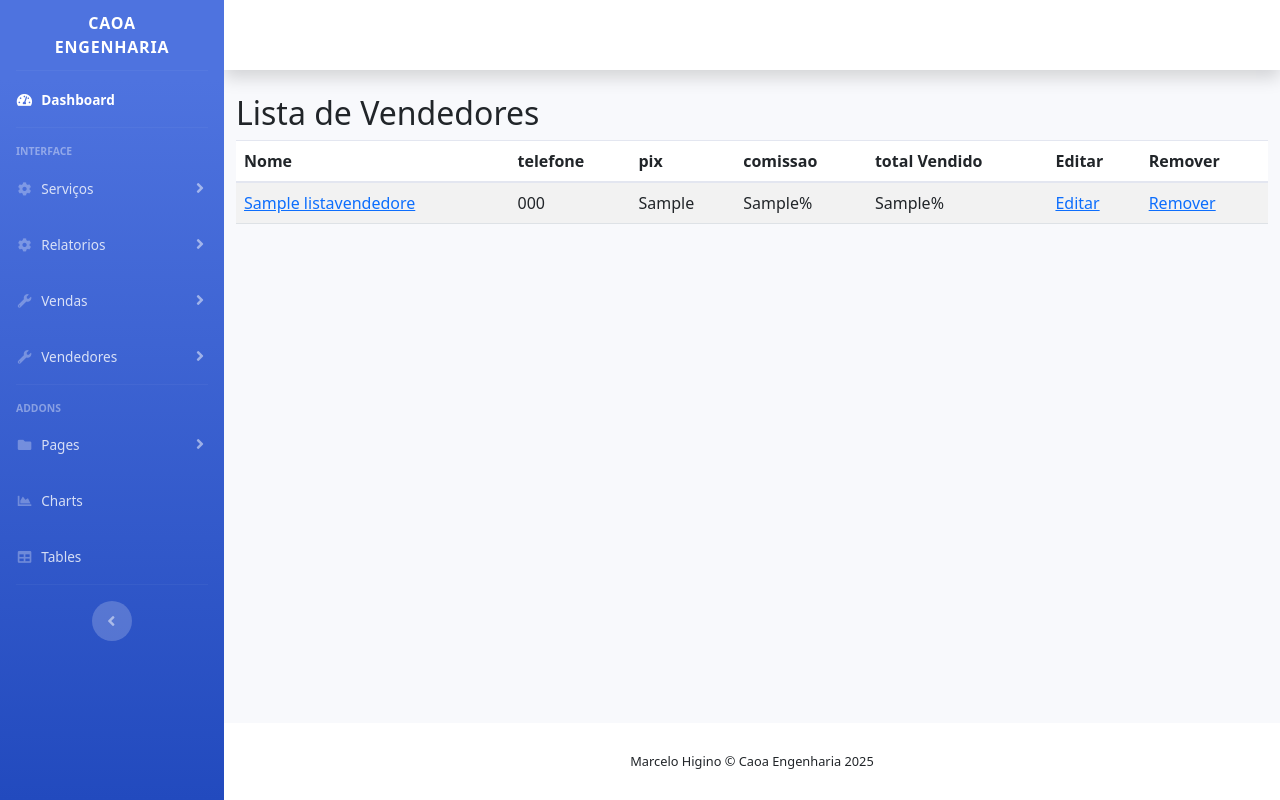
After one commit to marcelohiginoduarte/caoa_eng, a Django app: a page that uses servico/templates/index.html in a window 1280 px wide. The commit adds this page. Run offline with Django 4.2, Linux system fonts and the light colour scheme; tables that the repository leaves empty hold one stand-in row (values such as "Sample post"); some libraries are stand-ins or nearby versions.

Commit message:
Incluindo, a lista de vendedores

```diff
--- /dev/null
+++ b/lista_vendedores/templates/listavendedorestodos.html
@@ -0,0 +1,31 @@
+{% extends 'index.html' %}
+
+
+{% block material %}
+    <h2>Lista de Vendedores</h2>
+
+    <table class="table table-striped">
+        <thead>
+            <tr>
+                <th scope="col">Nome</th>
+                <th scope="col">telefone</th>
+                <th scope="col">pix</th>
+                <th scope="col">comissao</th>
+                <th scope="col">total Vendido</th>
+                <th scope="col">Editar</th>
+                <th scope="col">Remover</th>
+            </tr>
+        </thead>
+        {% for vendedor in ver_vendedores %}
+            <tr>
+                <td><a href="#">{{vendedor.nome}}</a></td>
+                <td>{{vendedor.Telefone}}</td>
+                <td>{{vendedor.pix}}</td>
+                <td>{{vendedor.comissao_venda}}%</td>
+                <td>{{vendedor.comissao_venda}}%</td>
+                <td><a href="#">Editar</a></td>
+                <td><a href="#">Remover</a></td>
+            </tr>
+        {% endfor %}
+    </table>
+{% endblock %}
--- a/lista_vendedores/urls.py
+++ b/lista_vendedores/urls.py
@@ -3,5 +3,6 @@ from . import views
 
 urlpatterns = [
     path('cadastrar/vendedor', views.criar_vendedor, name='cadastrarvendedor'),
+    path('verlistavendedor', views.ver_todos_vendedores, name='vertodosvendedores'),
 
 ]
--- a/lista_vendedores/views.py
+++ b/lista_vendedores/views.py
@@ -1,5 +1,11 @@
 from django.shortcuts import render, redirect
 from .forms import CriarVendedorForms
+from .models import ListaVendedores
+
+
+def ver_todos_vendedores(request):
+    ver_vendedores = ListaVendedores.objects.all()
+    return render(request, 'listavendedorestodos.html', {'ver_vendedores': ver_vendedores})
 
 def criar_vendedor(request):
 
--- a/servico/templates/index.html
+++ b/servico/templates/index.html
@@ -105,8 +105,8 @@
                     data-parent="#accordionSidebar">
                     <div class="bg-white py-2 collapse-inner rounded">
                         <h6 class="collapse-header">Gestão Vendas</h6>
-                        <a class="collapse-item" href="#">Cadastrar Vendedor</a>
-                        <a class="collapse-item" href="#">Gestão Vendedor</a>
+                        <a class="collapse-item" href="{% url 'cadastrarvendedor' %}">Cadastrar Vendedor</a>
+                        <a class="collapse-item" href="{% url 'vertodosvendedores' %}">Gestão Vendedor</a>
                     </div>
                 </div>
             </li>
```
Also changed, not shown: media/documentos/WhatsApp_Image_2025-01-17_at_13_5xn4Uby.41.56.jpeg (added), media/documentos/WhatsApp_Image_2025-01-17_at_13_AU43cuh.41.56.jpeg (added), media/documentos/WhatsApp_Image_2025-01-17_at_13_gUg25XK.41.56.jpeg (added).
